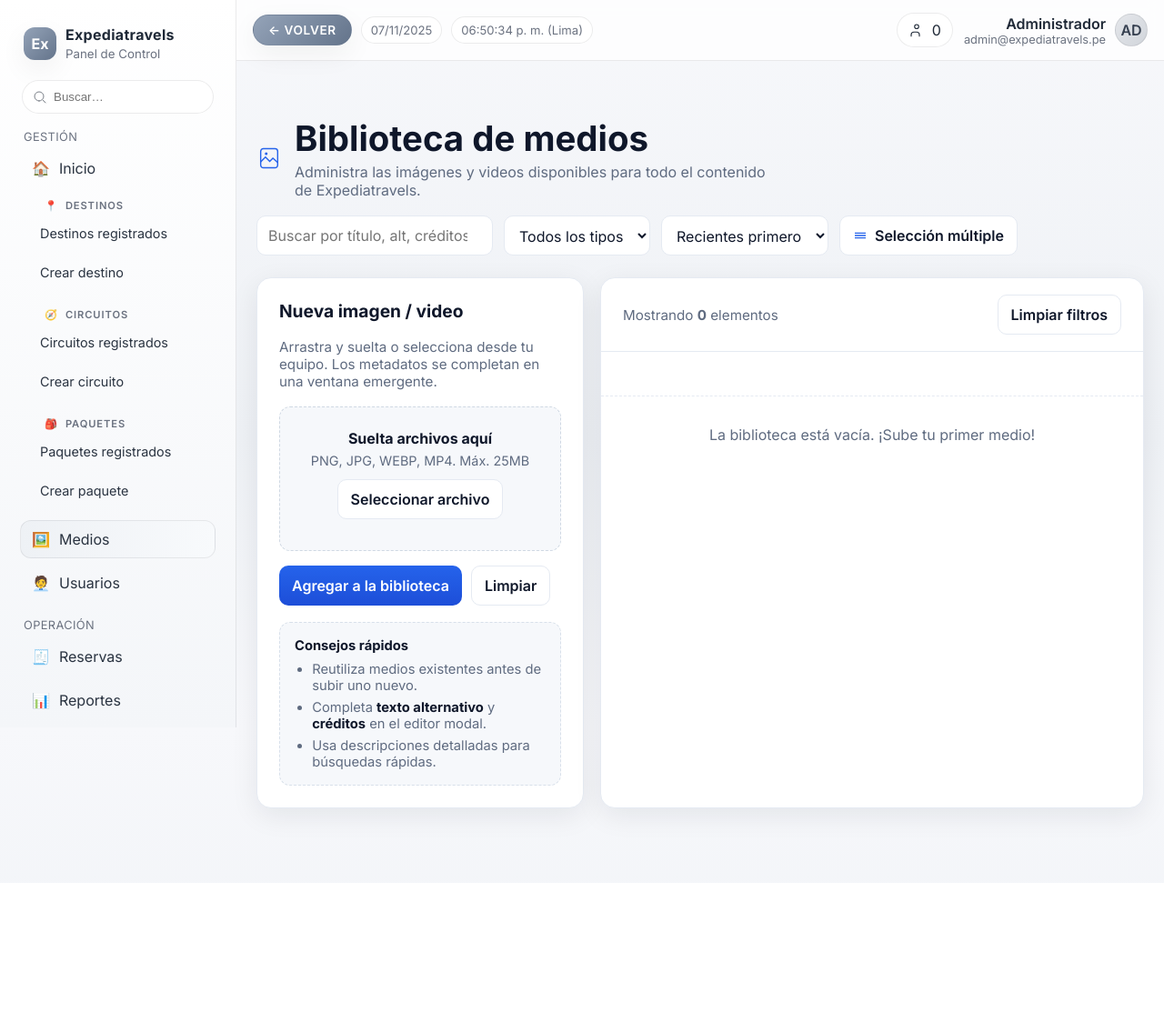
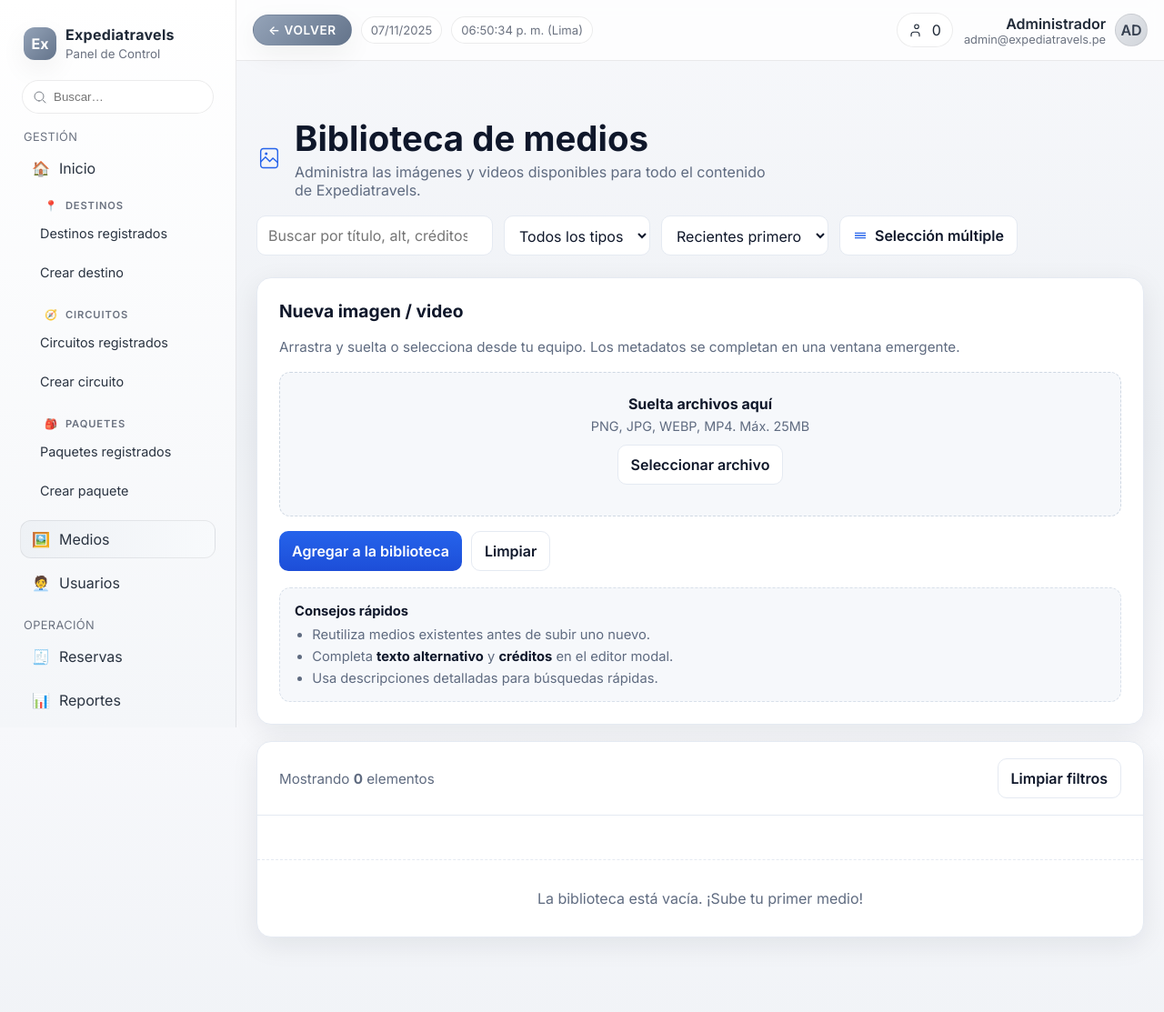
Before and after one commit to xSimix/expediatravels, a PHP site: page /administracion/medios.php in a window 1280 px wide. Shown: the whole page at 91% size. Before the commit the page ends 915 px from the top, so only its background shows below. Run offline with PHP 8.4, Linux system fonts and the light colour scheme; data that the repository does not hold is empty.

Commit message:
Mi actualización de hoy

```diff
--- a/administracion/recursos/medios.css
+++ b/administracion/recursos/medios.css
@@ -128,7 +128,6 @@
 
 .media-grid-layout {
     display: grid;
-    grid-template-columns: 360px 1fr;
     gap: 18px;
 }
 
```
